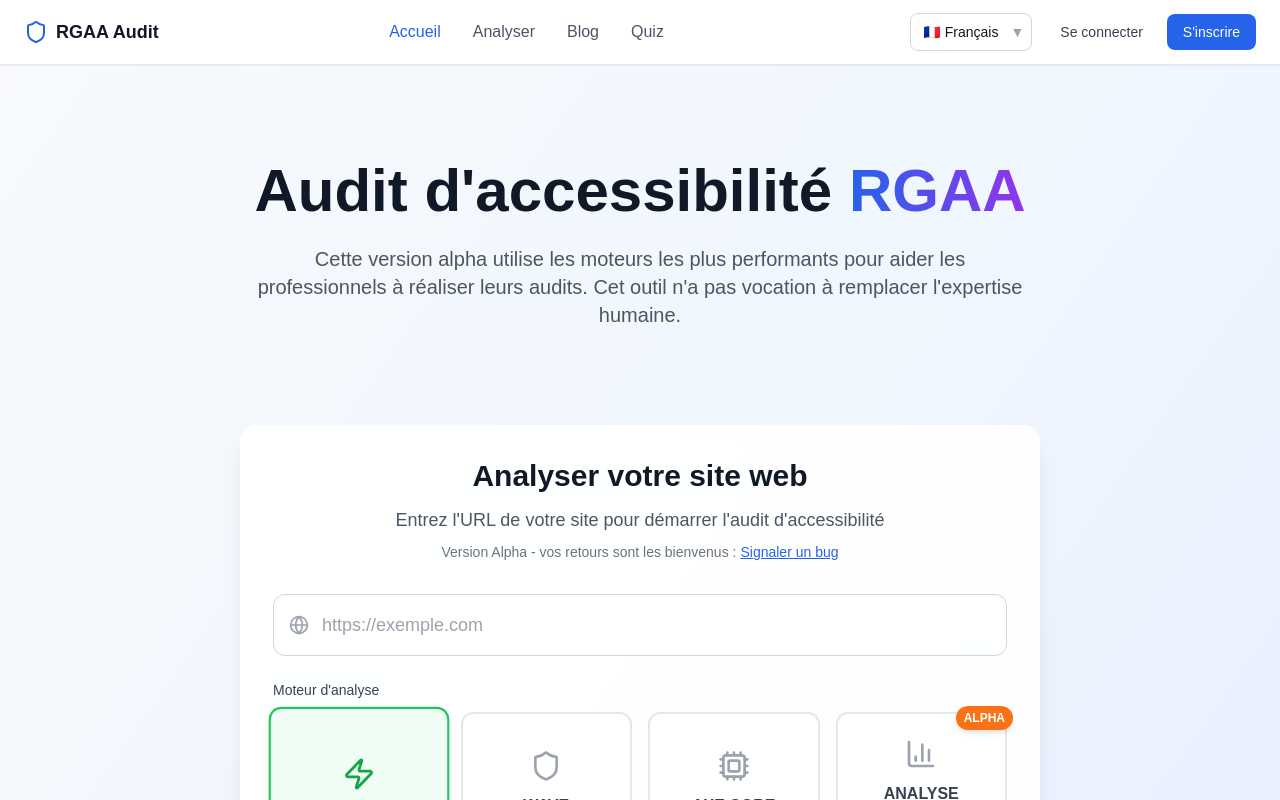
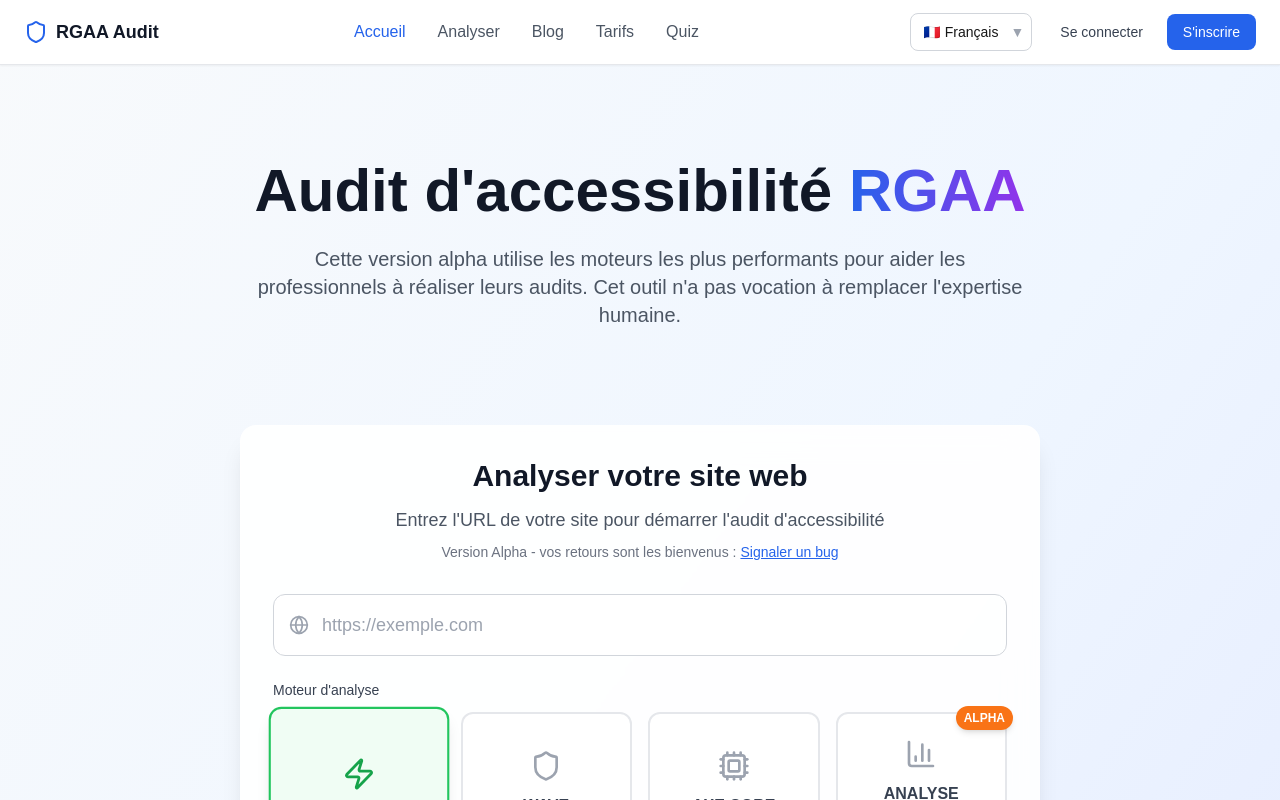
Before and after one commit to Beloic/rgaa-audit, a Next.js app: page / in a window 1280 px wide. Shown: the top 800 px of the page. Built offline with nearby package versions, Linux system fonts and the light colour scheme.

Commit message:
Ajout du lien vers la page Tarifs dans la TopBar

```diff
--- a/src/components/TopBar.tsx
+++ b/src/components/TopBar.tsx
@@ -133,6 +133,13 @@ export default function TopBar({ activeSection, onSectionChange, onAnalyzeClick
                 aria-current={isActive('/blog') ? 'page' : undefined}
               >
                 Blog
+              </Link>
+              <Link
+                href="/tarifs"
+                className={getLinkClasses('/tarifs')}
+                aria-current={isActive('/tarifs') ? 'page' : undefined}
+              >
+                Tarifs
               </Link>
               <Link
                 href="/quiz"
```
